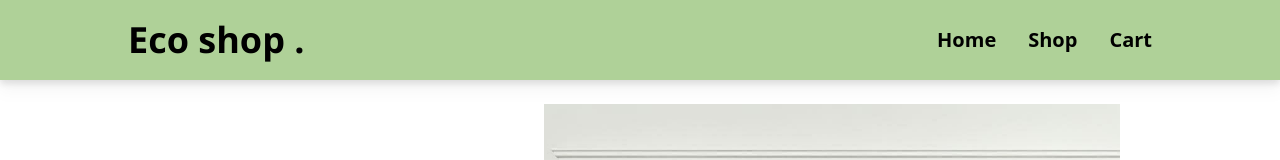
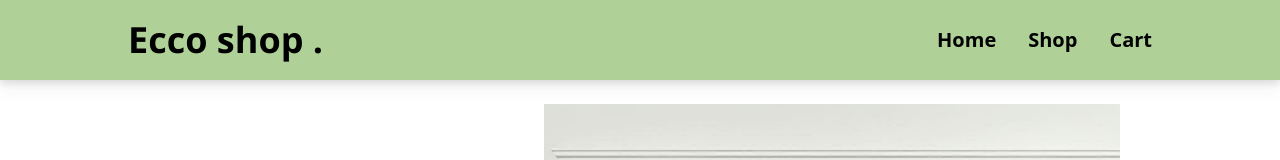
Before and after one commit to sjake12/eco-shop, a React (Vite) app: page / in a window 1280 px wide. Shown: the top 160 px of the page. Built offline with nearby package versions, Linux system fonts and the light colour scheme.

Commit message:
eco shop - ecco shop

```diff
--- a/src/App.jsx
+++ b/src/App.jsx
@@ -26,7 +26,7 @@ function App() {
       <Shop />
       <footer className="h-[40vh] w-full bg-eco-800 p-20 flex items-center">
         <div>
-          <h1 className="font-open-sans text-4xl font-bold mb-6">Eco shop.</h1>
+          <h1 className="font-open-sans text-4xl font-bold mb-6">Ecco shop.</h1>
           <p className="max-w-60">
             Lorem, ipsum dolor sit amet consectetur adipisicing elit. Veritatis
             totam, optio iure tenetur error vitae quibusdam{" "}
--- a/src/components/Nav.jsx
+++ b/src/components/Nav.jsx
@@ -2,7 +2,7 @@ function Nav({ onCartClick }) {
   return (
     <nav className="h-20 w-full bg-eco-800 flex justify-between items-center py-6 px-32 drop-shadow-lg">
       <h1 className="text-4xl font-open-sans font-bold cursor-pointer">
-        Eco shop .
+        Ecco shop .
       </h1>
       <ul className="flex">
         <li className="mr-8 text-xl font-semibold hover:underline">
```
